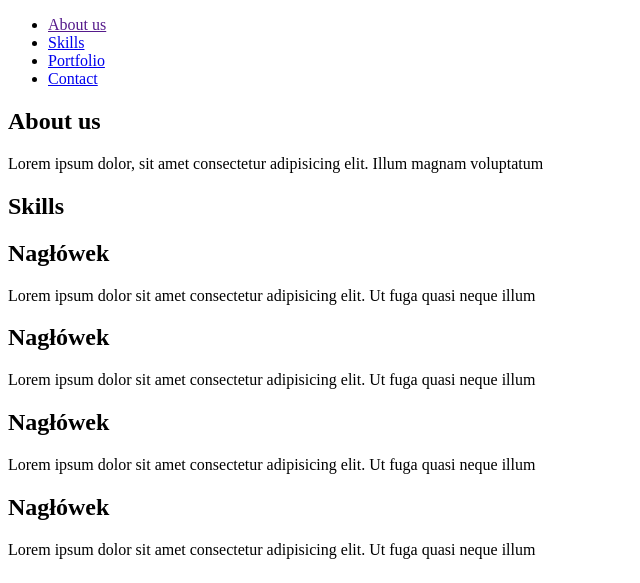
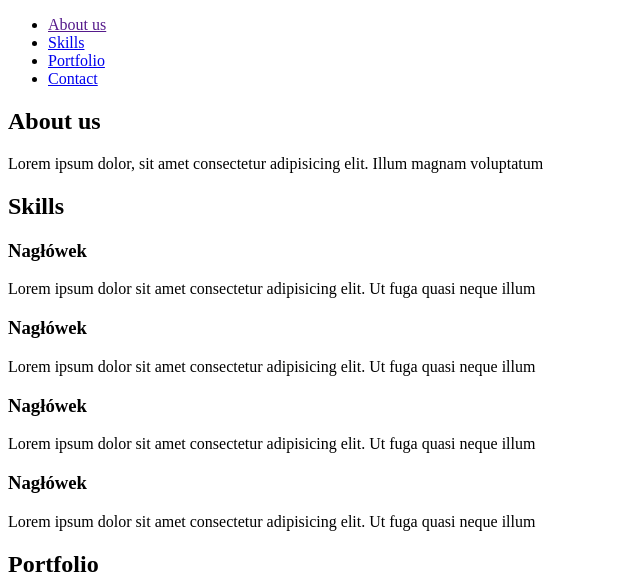
Before and after one commit to aroszuk/zadania, a plain HTML site: page zad15.html in a window 1280 px wide. Shown: the top 583 px of the page, without its empty margins (0-640 px from the left). Drawn offline with Linux system fonts and the light colour scheme.

Commit message:
poprawione

```diff
--- a/zad15.html
+++ b/zad15.html
@@ -23,27 +23,27 @@
     </section>
 
     <section id="skills">
-    <h1>Skills</h1>
+    <h2>Skills</h2>
     <div class="skill">
-        <h2>Nagłówek</h2>
+        <h3>Nagłówek</h3>
         <p>Lorem ipsum dolor sit amet consectetur adipisicing elit. Ut fuga quasi neque illum</p>
 
     </div>
     <div class="skill">
-        <h2>Nagłówek</h2>
+        <h3>Nagłówek</h3>
         <p>Lorem ipsum dolor sit amet consectetur adipisicing elit. Ut fuga quasi neque illum</p>
     </div>
     <div class="skill">
-        <h2>Nagłówek</h2>
+        <h3>Nagłówek</h3>
         <p>Lorem ipsum dolor sit amet consectetur adipisicing elit. Ut fuga quasi neque illum</p>
     </div>
     <div class="skill">
-        <h2>Nagłówek</h2>
+        <h3>Nagłówek</h3>
         <p>Lorem ipsum dolor sit amet consectetur adipisicing elit. Ut fuga quasi neque illum</p>
     </div>
     </section>
     <section id="portfolio">
-        <h1>Portfolio</h1>
+        <h2>Portfolio</h2>
 
         <div class="portfolio-item">
             <img src="logos22.png" alt="centrum-zdrowia">
@@ -58,7 +58,7 @@
     </section>
     <section id="contact">
 
-        <h1>Adam Roszuk</h1>
+        <h2>Adam Roszuk</h2>
 
         <address>
             ul. Stefana Okrzei 2/202
```
Also changed, not shown: elementy2.html (+6 -3 lines).
